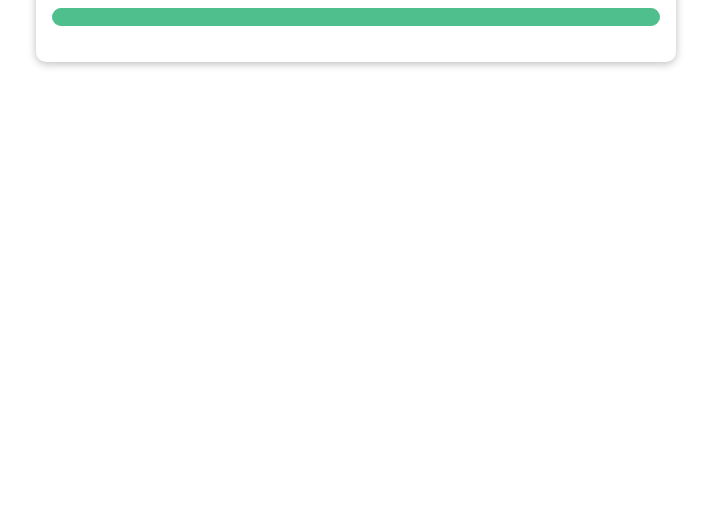
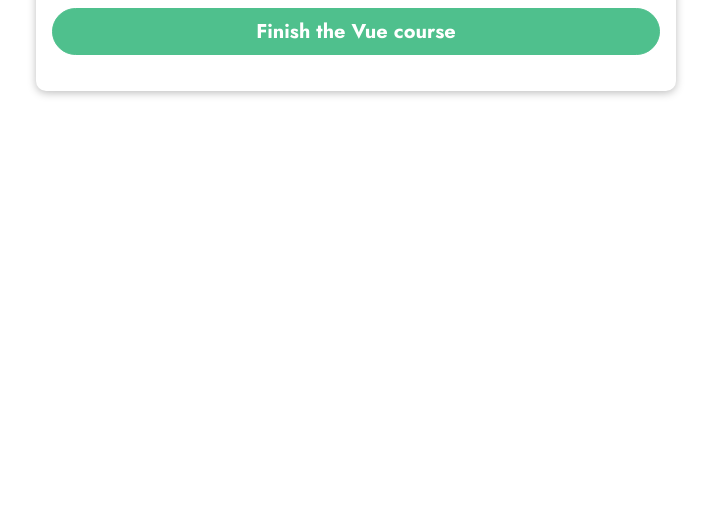
Before and after one commit to gnzlplcs/vue-the_complete_guide, a plain HTML site: page basics-01-starting-code/index.html in a window 1280 px wide. Shown: the part 295-800 px from the top of the page, without its empty margins (284-995 px from the left). Drawn offline with nearby package versions, Linux system fonts and the light colour scheme.

Commit message:
:construction: interpolation and data binding

```diff
--- a/basics-01-starting-code/app.js
+++ b/basics-01-starting-code/app.js
@@ -2,10 +2,9 @@ const app = Vue.createApp({
   data() {
     // always returns an object
     return {
-      courseGial: 'Finish the Vue course'
+      courseGoal: 'Finish the Vue course'
     }
   },
-  methods:
 });
 
 app.mount("#user-goal");
--- a/basics-01-starting-code/index.html
+++ b/basics-01-starting-code/index.html
@@ -18,7 +18,7 @@
     </header>
     <section id="user-goal">
       <h2>My Course Goal</h2>
-      <p></p>
+      <p>{{ courseGoal }}</p>
     </section>
   </body>
 </html>
```
